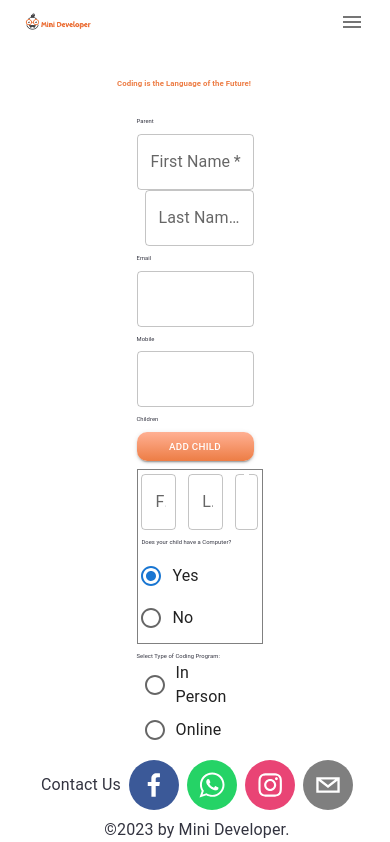
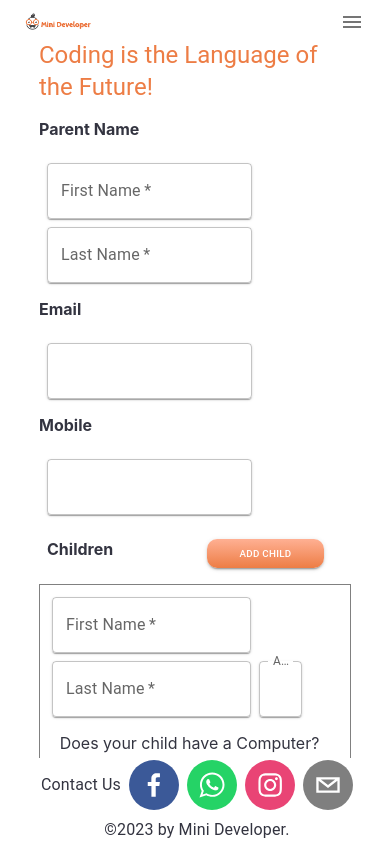
Before and after one commit to hebaarafat159/mini-developer-client, a React (Create React App) app: page /register/0 in a window 390 px wide. Shown: the top 842 px of the page. Built offline with nearby package versions, Linux system fonts and the light colour scheme.

Commit message:
fix mobile view in registration form

```diff
--- a/src/components/ProgrameTypeComponent.js
+++ b/src/components/ProgrameTypeComponent.js
@@ -1,11 +1,10 @@
 import React from 'react'
-import cssStyle from '../css/styles.module.css'
 import { Radio, RadioGroup, FormControlLabel, Typography, Stack, FormControl, MenuItem, InputLabel, Select } from '@mui/material'
 
 export default function ProgrameTypeComponent({ registerData, updateRegistrationDataProperty, errors }) {
 
     const programTypes = ['In Person', 'Online']
-    const locations = ['Ealing', 'Northolt', 'Acton']
+    const locations = ['Ealing', 'Acton']
 
     // function handleSelectedTypeChange(event) {
     //     setProgramType(event.target.value)
@@ -17,21 +16,22 @@ export default function ProgrameTypeComponent({ registerData, updateRegistration
     // }
 
     return (
-        <Stack direction={"row"} spacing={1} className={cssStyle.register_form_subcomponent} >
-            <Typography style={{ fontSize: '1.5vw', color: '#333440' }}> Select Type of Coding Program:  </Typography>
+        <Stack direction="column" sx={{ justifyContent: 'space-evenly', padding: '2vw' }} >
 
-            {errors.programType !== '' && <Typography variant='danger' style={{ fontSize: '1.5vw', color: '#333440' }}>{errors.programType}</Typography>}
+            <Typography component="p" variant='p' style={{ color: '#333440', fontWeight: 'bold' }}>  Select Type of Coding Program: </Typography>
+            {errors.programType !== '' && <Typography component="p" variant='p' style={{ color: '#333440' }}>{errors.programType}</Typography>}
             <RadioGroup
                 row
                 aria-labelledby="demo-form-control-label-placement"
                 name="position"
                 value={registerData.program_type}
                 onChange={(event) => updateRegistrationDataProperty(Object.keys(registerData)[4], event.target.value)}>
-                {programTypes && programTypes.map(
-                    (type, index) =>
+                {
+                    programTypes && programTypes.map((type, index) =>
                         (<FormControlLabel value={type} control={<Radio />} label={type} />))}
 
             </RadioGroup>
+
             {
                 registerData.program_type === programTypes[0] &&
                 <>
@@ -52,7 +52,6 @@ export default function ProgrameTypeComponent({ registerData, updateRegistration
                     </FormControl>
                 </>
             }
-
-        </Stack>
+        </Stack >
     )
 }
--- a/src/components/StudentRegisterComponent.js
+++ b/src/components/StudentRegisterComponent.js
@@ -1,11 +1,10 @@
 import React from 'react'
-import { TextField, Stack, } from '@mui/material'
-import cssStyle from '../css/styles.module.css'
-// eslint-disable-next-line
+import { TextField, Stack, Grid } from '@mui/material'
 import IconButton from '@mui/material/IconButton';
-// eslint-disable-next-line
 import DeleteIcon from '@mui/icons-material/Delete';
 import YesOrNoComponent from './YesOrNoComponent';
+import { experimentalStyled as styled } from '@mui/material/styles';
+import Paper from '@mui/material/Paper';
 
 export default function StudentRegisterComponent({ index, registerData, errors, updateRegistrationDataProperty }) {
     const minAge = 0
@@ -23,7 +22,7 @@ export default function StudentRegisterComponent({ index, registerData, errors,
     };
 
     function removeChildComponent(childIndex) {
-        alert(`delete child ${childIndex}`)
+        // alert(`delete child ${childIndex}`)
         const updatedChildren = registerData.children.filter((child, index) => index !== childIndex);
         updateRegistrationDataProperty(Object.keys(registerData)[8], updatedChildren);
     }
@@ -32,29 +31,48 @@ export default function StudentRegisterComponent({ index, registerData, errors,
         updateChildProperty(Object.keys(registerData.children[index])[3], selection)
     }
 
+    const Item = styled(Paper)(({ theme }) => ({
+        // margin: theme.spacing(1),
+        display: 'flex',
+        alignItems: 'center'
+    }));
+
     return (
-        <Stack direction={"column"} spacing={1} className={cssStyle.register_form_subcomponent_withborder} >
-            <Stack direction={"row"} spacing={1} className={cssStyle.register_form_subcomponent} >
+        <Stack direction="column" spacing={2} sx={{ justifyContent: 'space-evenly', border: 'gray .3vmin solid', padding: '1vmin' }}>
+            <Grid container spacing={1} >
+                {/* First Name */}
+                <Grid item xs={8} md={4}>
+                    <Item>
                         <TextField
                             required
                             id="outlined-required"
                             label="First Name"
-                    style={{ width: '30%' }}
                             value={registerData.children[index].first_name}
                             onChange={(event) => updateChildProperty(index, Object.keys(registerData.children[index])[0], event.target.value)}
                             error={Boolean(errors.children[index].childFirstName)}
                             helperText={errors.children[index].childFirstName}
-                />
+                            fullWidth />
+                    </Item>
+                </Grid>
+
+                {/* last Name */}
+                <Grid item xs={8} md={4}>
+                    <Item>
                         <TextField
                             required
                             id="outlined-required"
                             label="Last Name"
-                    style={{ width: '30%' }}
                             value={registerData.children[index].last_name}
                             onChange={(event) => updateChildProperty(index, Object.keys(registerData.children[index])[1], event.target.value)}
                             error={Boolean(errors.children[index].childLastName)}
                             helperText={errors.children[index].childLastName}
-                />
+                            fullWidth />
+                    </Item>
+                </Grid>
+
+                {/* Age */}
+                <Grid item xs={2} md={2}>
+                    <Item>
                         <TextField
                             required
                             id="outlined-required"
@@ -64,13 +82,12 @@ export default function StudentRegisterComponent({ index, registerData, errors,
                                 shrink: true,
                             }}
                             inputProps={{ min: minAge, max: maxAge }}
-                    style={{ width: '20%' }}
                             value={registerData.children[index].age}
                             defaultValue={minAge}
                             onChange={(event) => updateChildProperty(index, Object.keys(registerData.children[index])[2], event.target.value)}
                             error={Boolean(errors.children[index].age)}
                             helperText={errors.children[index].age}
-                />
+                            fullWidth />
                         {
                             (registerData.children && registerData.children.length > 1) ?
                                 < IconButton aria-label="delete" size="small" onClick={() => removeChildComponent(index)}>
@@ -78,9 +95,12 @@ export default function StudentRegisterComponent({ index, registerData, errors,
                                 </IconButton> :
                                 null
                         }
+                    </Item>
+                </Grid>
+                <Grid item xs={12}>
+                    <YesOrNoComponent displayText={'Does your child have a Computer?'} handleSelection={handleHasComputerSelection} />
+                </Grid>
+            </Grid>
         </Stack>
-            <YesOrNoComponent displayText={'Does your child have a Computer?'} handleSelection={handleHasComputerSelection} />
-
-        </Stack >
     )
 }
--- a/src/components/YesOrNoComponent.js
+++ b/src/components/YesOrNoComponent.js
@@ -1,11 +1,12 @@
 import React from 'react'
-import { Typography, RadioGroup, FormControlLabel, Radio } from '@mui/material'
+import { Typography, RadioGroup, FormControlLabel, Radio, Stack } from '@mui/material'
 
 export default function YesOrNoComponent({ displayText, handleSelection }) {
 
     return (
-        <>
-            <Typography style={{ fontSize: '1.5vw', color: '#333440' }}> {displayText} </Typography>
+        <Stack direction="column" sx={{ justifyContent: 'space-evenly', padding: '2vw' }} >
+
+            <Typography component="p" variant='p' style={{ color: '#333440' }}> {displayText}</Typography>
             <RadioGroup
                 row
                 aria-labelledby="demo-form-control-label-placement"
@@ -17,6 +18,6 @@ export default function YesOrNoComponent({ displayText, handleSelection }) {
                 <FormControlLabel value={false} control={<Radio />} label={'No'} />
 
             </RadioGroup>
-        </>
+        </Stack>
     )
 }
--- a/src/pages/Register.js
+++ b/src/pages/Register.js
@@ -1,10 +1,12 @@
 import React, { useState, useEffect } from 'react'
-import { Card, TextField, Stack, Typography, Button } from '@mui/material'
+import { Card, TextField, Stack, Typography, Button, Grid } from '@mui/material'
 import cssStyle from '../css/styles.module.css'
 import StudentRegisterComponent from '../components/StudentRegisterComponent'
 import ProgrameTypeComponent from '../components/ProgrameTypeComponent'
 import validator from "validator";
 import { useNavigate, useParams } from 'react-router-dom'
+import { experimentalStyled as styled } from '@mui/material/styles';
+import Paper from '@mui/material/Paper';
 
 export default function RegisterForm() {
     const minAge = 4
@@ -182,7 +184,7 @@ export default function RegisterForm() {
     function submit() {
         if (validateForm()) {
             if ((!validator.isEmpty(courseId)) && courseId !== '0') registerData.course_id = courseId
-            alert(JSON.stringify(registerData));
+            // alert(JSON.stringify(registerData));
 
             fetch(`${process.env.REACT_APP_URL_APP_PATH}/classrooms/register`,
                 {
@@ -209,16 +211,23 @@ export default function RegisterForm() {
             console.log('Form validation failed');
         }
     }
+
+    const Item = styled(Paper)(({ theme }) => ({
+        // margin: theme.spacing(1),
+        display: 'flex',
+        alignItems: 'center'
+    }));
+
     return (
-        <Card className={cssStyle.page}>
-            <Stack spacing={1} className={cssStyle.register_form_component} >
-                <Typography style={{ fontWeight: 'bold', fontSize: '2vw', color: '#ed7d45' }}> Coding is the Language of the Future!</Typography>
-
-                <Stack spacing={1} className={cssStyle.register_form_component} >
-                    {/* Parent Name */}
-                    <Typography style={{ fontSize: '1.5vw', color: '#333440' }}> Parent </Typography>
-                    <Stack direction={"row"} spacing={1} className={cssStyle.register_form_subcomponent} >
-
+        <Card className='recent-blogs d-block'>
+            <Stack direction="column" spacing={2} sx={{ justifyContent: 'space-evenly', padding: '10vw' }} >
+                {/* page title */}
+                <Typography component="h5" variant='h5' style={{ color: '#ed7d45', alignItems: 'center' }}> Coding is the Language of the Future! </Typography>
+                {/* parent name */}
+                <Typography component="p" variant='p' style={{ color: '#333440', fontWeight: 'bold', alignItems: 'flex-start' }}> Parent Name </Typography>
+                <Grid container spacing={1} >
+                    <Grid item xs={8} md={6}>
+                        <Item>
                             <TextField
                                 required
                                 id="outlined-required"
@@ -227,7 +236,12 @@ export default function RegisterForm() {
                                 onChange={(event) => updateRegistrationDataProperty(Object.keys(registerData)[0], event.target.value)}
                                 error={Boolean(errors.parentFirstName)}
                                 helperText={errors.parentFirstName}
-                        />
+                                fullWidth />
+                        </Item>
+                    </Grid>
+
+                    <Grid item xs={8} md={6}>
+                        <Item>
                             <TextField
                                 required
                                 id="outlined-required"
@@ -237,26 +251,36 @@ export default function RegisterForm() {
                                 onChange={(event) => updateRegistrationDataProperty(Object.keys(registerData)[1], event.target.value)}
                                 error={Boolean(errors.parentLastName)}
                                 helperText={errors.parentLastName}
-                        />
-                    </Stack>
+                                fullWidth />
+                        </Item>
+                    </Grid>
+                </Grid>
 
-                    {/* Email */}
-                    <Typography style={{ fontSize: '1.5vw', color: '#333440' }}> Email </Typography>
+                {/* email */}
+                <Typography component="p" variant='p' style={{ color: '#333440', fontWeight: 'bold', alignItems: 'flex-start' }}> Email </Typography>
+                <Grid container spacing={1} >
+                    <Grid item xs={8} md={12}>
+                        <Item>
                             <TextField
                                 required
                                 id="outlined-required"
                                 type='email'
                                 defaultValue={registerData.email}
                                 value={registerData.email}
-                        className={cssStyle.register_form_text_field}
+                                className={Item}
                                 onChange={(event) => updateRegistrationDataProperty(Object.keys(registerData)[2], event.target.value)}
                                 error={Boolean(errors.email)}
                                 helperText={errors.email}
-                    />
-
+                                fullWidth />
+                        </Item>
+                    </Grid>
+                </Grid>
 
                 {/* Mobile Number */}
-                    <Typography style={{ fontSize: '1.5vw', color: '#333440' }}> Mobile </Typography>
+                <Typography component="p" variant='p' style={{ color: '#333440', fontWeight: 'bold', alignItems: 'flex-start' }}> Mobile </Typography>
+                <Grid container spacing={1} >
+                    <Grid item xs={8} md={12}>
+                        <Item>
                             <TextField
                                 required
                                 id="outlined-required"
@@ -267,16 +291,22 @@ export default function RegisterForm() {
                                 onChange={(event) => updateRegistrationDataProperty(Object.keys(registerData)[3], event.target.value)}
                                 error={Boolean(errors.mobileNumber)}
                                 helperText={errors.mobileNumber}
-                    />
+                                fullWidth />
 
                             {
                                 ((!validator.isEmpty(courseId)) && courseId !== '0') ?
                                     <Typography style={{ fontSize: '1.5vw', color: '#ed7d45' }}> Your Children will be registered in "<span style={{ fontSize: '1.5vw', color: 'red' }}>{courseObject.title}</span>" Course </Typography> : null
-
                             }
+                        </Item>
+                    </Grid>
+                </Grid>
 
                 {/* add new child layout */}
-                    <Typography style={{ fontSize: '1.5vw', color: '#333440' }}> Children </Typography>
+                <Grid container spacing={1}>
+                    <Grid item xs={6} md={8}>
+                        <Typography component="p" variant='p' style={{ color: '#333440', fontWeight: 'bold', justifyContent: 'center', alignItems: 'flex-start' }}> Children </Typography>
+                    </Grid>
+                    <Grid item xs={2}>
                         <Button
                             variant="contained"
                             onClick={addNewChild}
@@ -287,6 +317,9 @@ export default function RegisterForm() {
                                 display: 'flex',
                                 width: '30vw'
                             }}> Add Child </Button>
+                    </Grid>
+                </Grid>
+
                 {/* case of add new child after having children */}
                 {
                     (registerData.children && registerData.children.length > 0) ?
@@ -303,32 +336,42 @@ export default function RegisterForm() {
                 <ProgrameTypeComponent registerData={registerData} updateRegistrationDataProperty={updateRegistrationDataProperty} errors={errors} />
 
                 {/* hear about us */}
-                    <Typography style={{ fontSize: '1.5vw', color: '#333440' }}> How did you hear about us? </Typography>
+                <Typography component="p" variant='p' style={{ color: '#333440', fontWeight: 'bold', alignItems: 'flex-start' }}> How did you hear about us? </Typography>
+                <Grid container spacing={1} >
+                    <Grid item xs={8} md={12}>
+                        <Item>
                             <TextField
                                 required
                                 id="outlined-required"
                                 defaultValue={registerData.hear_about_us}
                                 className={cssStyle.register_form_text_field}
-                        onChange={(event) => updateRegistrationDataProperty(Object.keys(registerData)[6], event.target.value)}
-                    />
+                                fullWidth
+                                onChange={(event) => updateRegistrationDataProperty(Object.keys(registerData)[6], event.target.value)} />
+                        </Item>
+                    </Grid>
+                </Grid>
 
                 {/* Any Questions */}
-                    <Typography style={{ fontSize: '1.5vw', color: '#333440' }}> Do you have any questions or comments? </Typography>
+                <Typography component="p" variant='p' style={{ color: '#333440', fontWeight: 'bold', alignItems: 'flex-start' }}>  Do you have any questions or comments?</Typography>
+                <Grid container spacing={1} >
+                    <Grid item xs={8} md={12}>
+                        <Item>
                             <TextField
                                 required
                                 id="outlined-required"
                                 defaultValue={registerData.questions}
                                 className={cssStyle.register_form_text_field}
-                        onChange={(event) => updateRegistrationDataProperty(Object.keys(registerData)[7], event.target.value)}
-                    />
+                                fullWidth
+                                onChange={(event) => updateRegistrationDataProperty(Object.keys(registerData)[7], event.target.value)} />
+                        </Item>
+                    </Grid>
+                </Grid>
 
-                </Stack>
                 {/* Submit Button */}
                 <Button
                     variant="contained"
                     onClick={() => submit()}
-                    className={cssStyle.orage_btn}
-                > Submit </Button>
+                    className={cssStyle.orage_btn}> Submit </Button>
             </Stack>
         </Card>
     )
```
Lines whose indentation alone changed are shown as unchanged.
